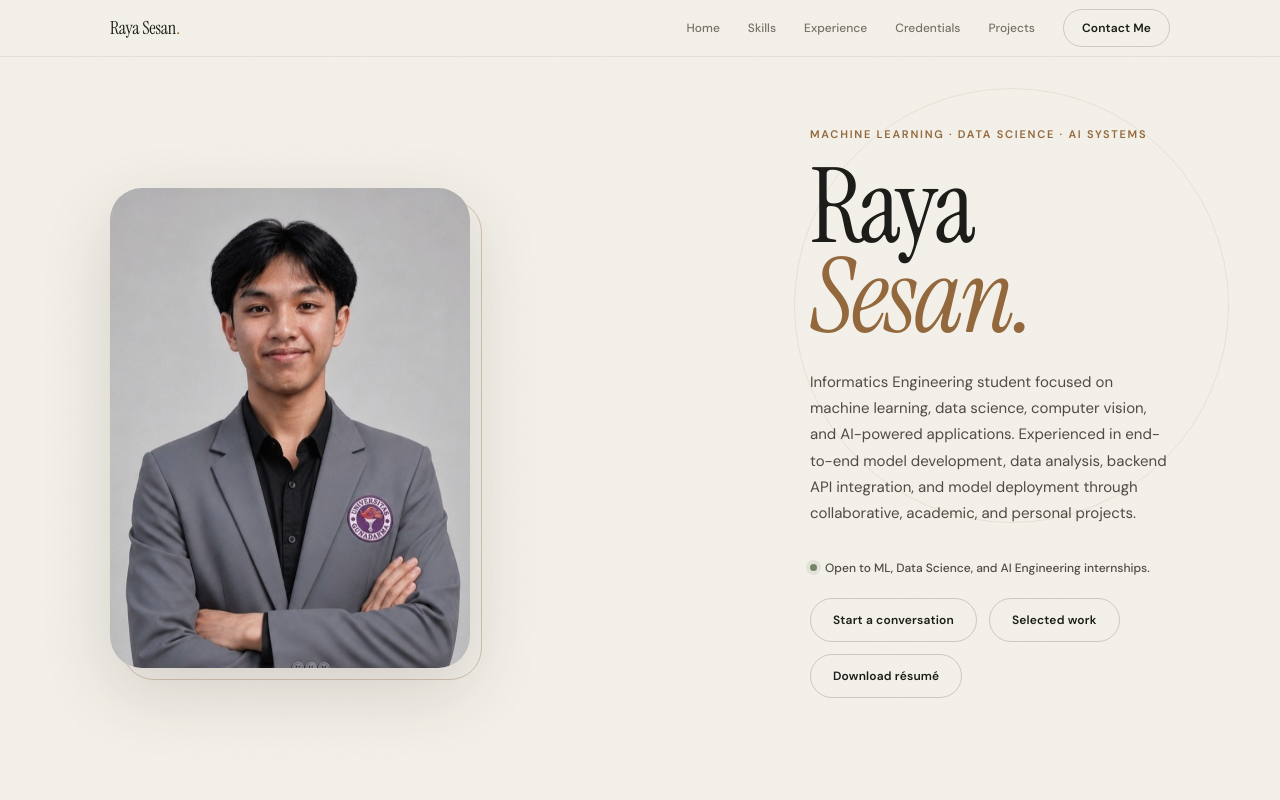
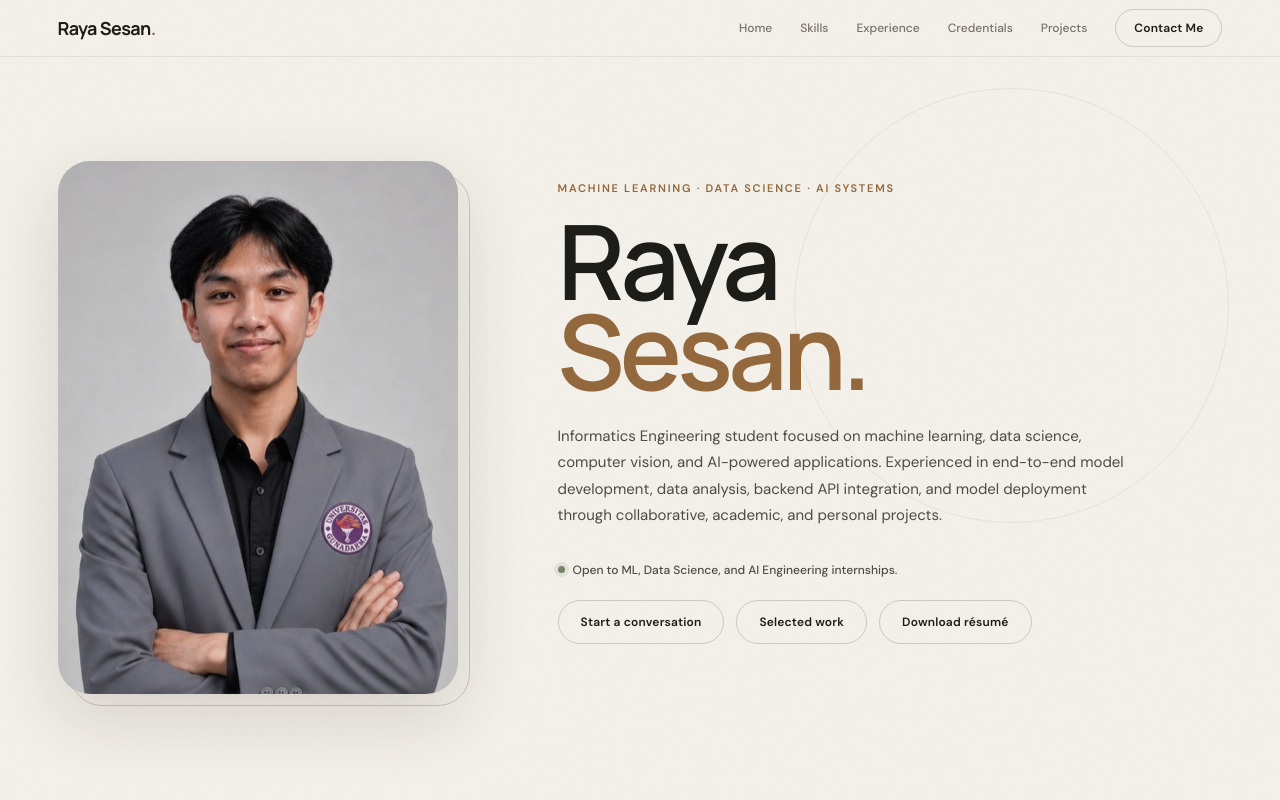
Before and after one commit to rayasesan/Portofolio, a React (Vite) app: page / in a window 1280 px wide. Shown: the top 800 px of the page. Built offline with nearby package versions, Linux system fonts and the light colour scheme; some icons are missing.

Commit message:
Use modern typography and wider layouts

```diff
--- a/index.html
+++ b/index.html
@@ -35,7 +35,7 @@
     <script defer src="https://code.iconify.design/3/3.1.0/iconify.min.js"></script>
     <link rel="preconnect" href="https://fonts.googleapis.com">
     <link rel="preconnect" href="https://fonts.gstatic.com" crossorigin>
-    <link href="https://fonts.googleapis.com/css2?family=DM+Sans:wght@400;500;600;700&family=Instrument+Serif:ital@0;1&display=swap" rel="stylesheet">
+    <link href="https://fonts.googleapis.com/css2?family=DM+Sans:wght@400;500;600;700&family=Manrope:wght@400;500;600;700&display=swap" rel="stylesheet">
   </head>
   <body>
     <div id="root"></div>
--- a/src/components/Contact.jsx
+++ b/src/components/Contact.jsx
@@ -32,7 +32,7 @@
           <div className="reveal">
             <p className="section-kicker text-r-red">05 / Contact</p>
             <h2 className="text-white text-5xl lg:text-7xl leading-[0.9] mb-7">
-              Let's build<br /><em>something useful.</em>
+              Let's build<br /><span>something useful.</span>
             </h2>
             <p className="text-r-light text-[15px] leading-[1.75] max-w-xl">
               I'm open to Machine Learning, Data Science, and AI Engineering internship opportunities, as well as collaborative technical projects. Reach out through email or LinkedIn.
--- a/src/components/Hero.jsx
+++ b/src/components/Hero.jsx
@@ -4,7 +4,7 @@
   return (
     <section id="top" className="min-h-screen flex items-center relative overflow-hidden pt-14">
       <div className="max-w-[1100px] mx-auto px-5 w-full py-10 lg:py-0">
-        <div className="grid grid-cols-1 md:grid-cols-[minmax(0,1fr)_minmax(260px,360px)] gap-10 md:gap-12 lg:gap-16 items-center">
+        <div className="grid grid-cols-1 md:grid-cols-[minmax(260px,420px)_minmax(0,1fr)] gap-10 md:gap-14 lg:gap-20 items-center">
           <div className="order-2">
             <div className="fade-up" style={{ animationDelay: '0.1s' }}>
               <p className="text-r-red text-[11px] font-semibold tracking-[0.16em] uppercase mb-5">
@@ -59,7 +59,7 @@
             </div>
           </div>
           <div className="order-1 flex justify-center md:justify-start scale-in" style={{ animationDelay: '0.2s' }}>
-            <div className="photo-wrap hero-photo-clean w-[280px] sm:w-[320px] lg:w-full max-w-[360px]">
+            <div className="photo-wrap hero-photo-clean w-[280px] sm:w-[320px] md:w-full max-w-[400px]">
               <img
                 src="/foto4.jpg"
                 alt="Raya Sesan Firdaus"
--- a/src/index.css
+++ b/src/index.css
@@ -27,7 +27,7 @@
   --radius-card: 24px;
   --radius-box: 18px;
   --radius-small: 12px;
-  --font-display: "Instrument Serif", Georgia, serif;
+  --font-display: "Manrope", "DM Sans", sans-serif;
 }
 
 * {
@@ -970,13 +970,21 @@
 h3,
 .site-wordmark {
   font-family: var(--font-display);
-  font-weight: 400 !important;
-  letter-spacing: -0.025em !important;
+  font-weight: 600 !important;
+  letter-spacing: -0.045em !important;
   text-transform: none !important;
 }
 
 .site-wordmark {
-  letter-spacing: -0.01em !important;
+  font-weight: 700 !important;
+  letter-spacing: -0.035em !important;
+}
+
+.max-w-\[1100px\] {
+  width: 100%;
+  max-width: 1600px !important;
+  padding-left: clamp(22px, 4.5vw, 80px) !important;
+  padding-right: clamp(22px, 4.5vw, 80px) !important;
 }
 
 .section-kicker {
@@ -1002,7 +1010,7 @@
 
 .hero-title span {
   color: var(--bronze);
-  font-style: italic;
+  font-style: normal;
 }
 
 .availability-note > span {
@@ -1201,6 +1209,7 @@
 
 .credential-index {
   font-family: var(--font-display);
+  font-weight: 600;
   font-size: 24px;
   line-height: 1;
 }
@@ -1345,6 +1354,10 @@
   color: #c6a274 !important;
 }
 
+.contact-section h2 span {
+  color: #c6a274;
+}
+
 .contact-section.border-r-steel,
 .contact-section .border-r-steel,
 footer.border-r-steel {
```
